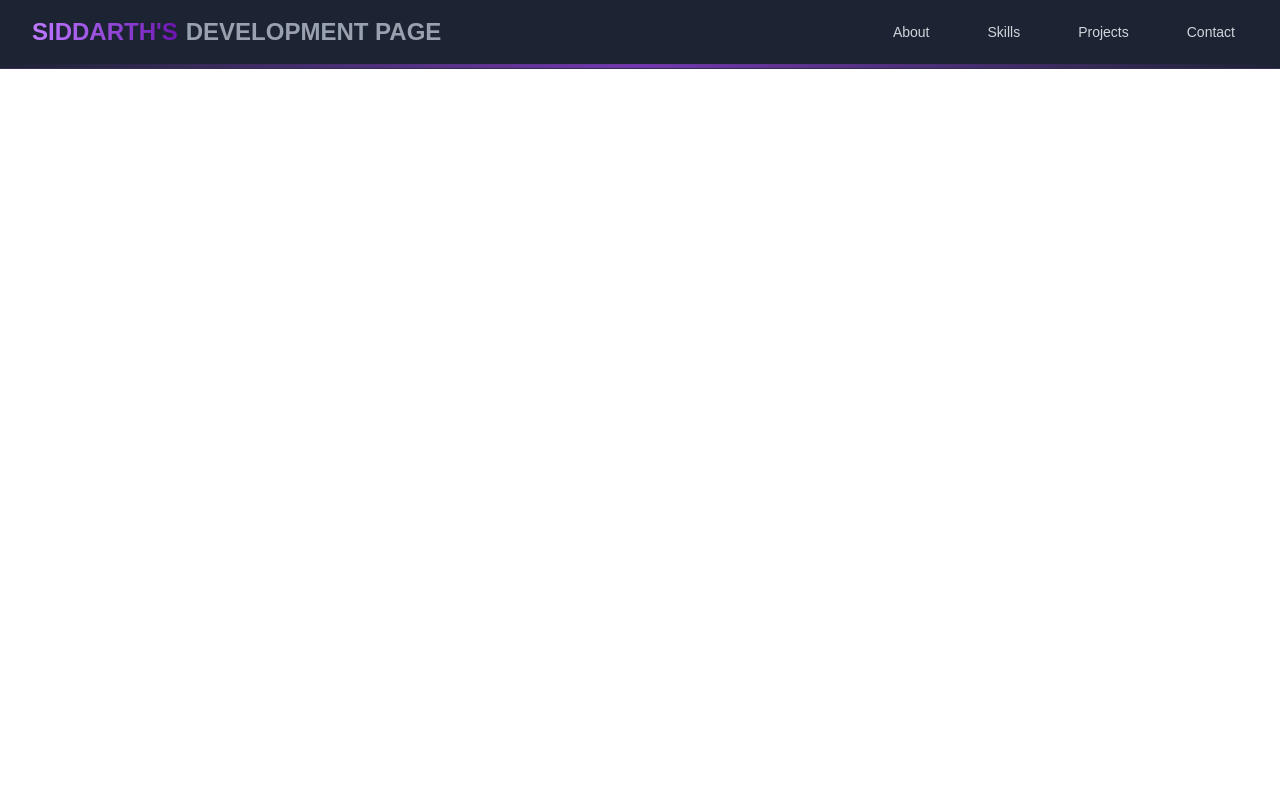
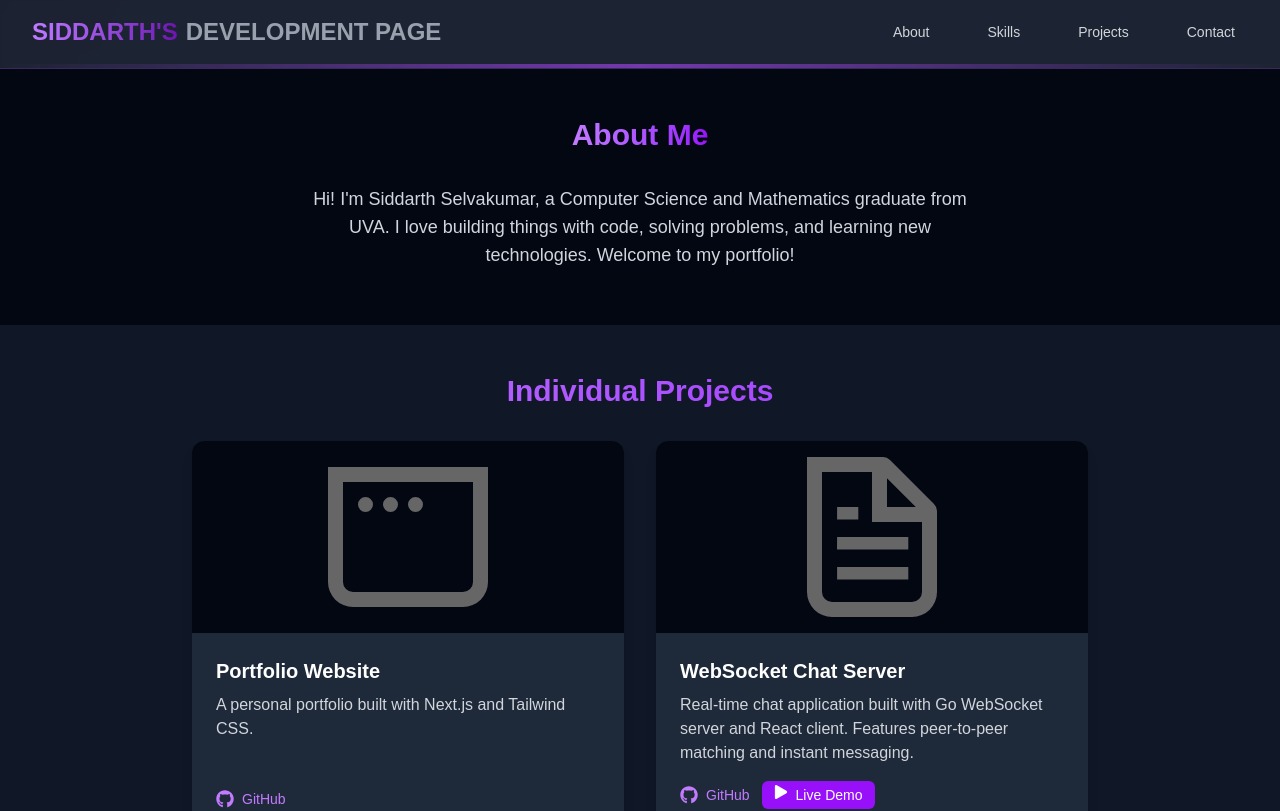
Before and after one commit to blade9/portfolio, a Next.js app: page / in a window 1280 px wide. Shown: the top 811 px of the page. Built offline with nearby package versions, Linux system fonts and the light colour scheme.

Commit message:
adding some layout files

```diff
--- a/src/app/layout.tsx
+++ b/src/app/layout.tsx
@@ -1,7 +1,7 @@
+"use client"
 import type { Metadata } from "next";
 import "./globals.css";
-import Header from "@/components/layout/Header";
-import Footer from "@/components/layout/Footer";
+import Layout from "@/components/layout/Layout";
 
 
 export default function RootLayout({
@@ -11,10 +11,15 @@ export default function RootLayout({
 }>) {
   return (
     <html lang="en">
-      <body>
-        <Header />
+      <head>
+        <title>Siddarth Selvakumar Portfolio</title>
+        <meta name="description" content="Siddarth Selvakumar's personal development portfolio showcasing skills, projects, and contact information." />
+        <link rel="icon" href="/favicon.ico" />
+      </head>
+      <body className="bg-gray-950 text-gray-100">
+        <Layout>
           {children}
-        <Footer />
+        </Layout>
       </body>
     </html>
   );
--- a/src/app/page.tsx
+++ b/src/app/page.tsx
@@ -1,8 +1,13 @@
-import Image from "next/image";
+import AboutSection from '../components/sections/AboutSection';
+import ProjectsSection from '../components/sections/ProjectsSection';
+import SkillsSection from '../components/sections/SkillsSection';
 
 export default function Home() {
   return (
-    <div className="grid grid-rows-[20px_1fr_20px] items-center justify-items-center min-h-screen p-8 pb-20 gap-16 sm:p-20 font-[family-name:var(--font-geist-sans)]">
-    </div>
+    <main className="min-h-screen bg-gray-950">
+      <AboutSection />
+      <ProjectsSection />
+      <SkillsSection />
+    </main>
   );
 }
```
